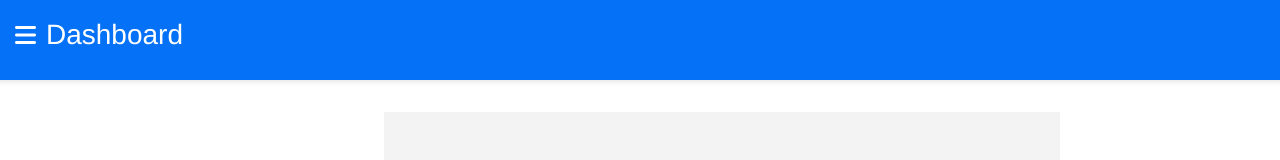
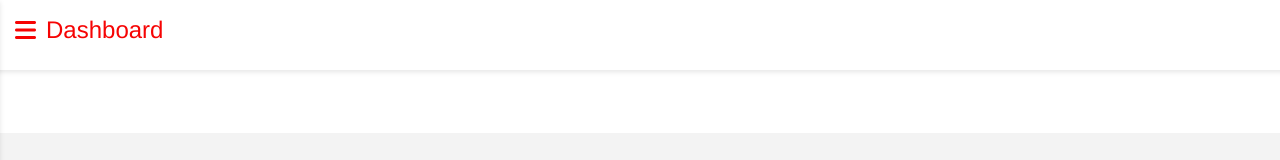
Before and after one commit to AbhiRami007/vue-dashboard, a Vue app: page /chart in a window 1280 px wide. Shown: the top 160 px of the page. Built offline with nearby package versions, Linux system fonts and the light colour scheme.

Commit message:
adjsting the stylings

```diff
--- a/src/components/ChartPage.vue
+++ b/src/components/ChartPage.vue
@@ -30,7 +30,7 @@
   components: {
     LineChart,
     BarChart,
-      PieChart
+    PieChart,
   },
   data() {
     return {
@@ -46,7 +46,7 @@
         September: 2700,
         October: 3000,
         November: 3200,
-          December: 3500
+        December: 3500,
       },
       lineChartOptions: {
         responsive: true,
@@ -54,57 +54,56 @@
           x: {
             title: {
               display: true,
-                text: "Month"
-              }
+              text: "Month",
+            },
           },
           y: {
             title: {
               display: true,
-                text: "Sales ($)"
-              }
-            }
-          }
+              text: "Sales ($)",
+            },
+          },
+        },
       },
       barChartData: {
         "Product A": 5000,
         "Product B": 8000,
-          "Product C": 7000
+        "Product C": 7000,
       },
       barChartOptions: {
         responsive: true,
         title: {
           display: true,
-            text: "Revenue Comparison"
-          }
+          text: "Revenue Comparison",
+        },
       },
       pieChartData: {
         "Product A": 50,
         "Product B": 30,
-          "Product C": 20
-        }
+        "Product C": 20,
+      },
     };
   },
   mounted() {
-      console.log('Charts are mounted!');
-    }
+    console.log("Charts are mounted!");
+  },
 };
 </script>
 
 <style scoped>
 /* Styles for chart layout */
 .data-container {
-  margin: 5rem;
+  margin: 20px;
   margin-top: 2rem;
   background-color: #f3f3f3;
   padding: 2rem;
-  width: 50%;
-  margin-left: 20%;
+  width: 100%;
 }
 .data-container > h1 {
   color: #f66e04;
   text-align: center;
 }
-.chart{
+.chart {
   padding: 20px;
   background-color: #fff;
 }
--- a/src/components/DashboardPage.vue
+++ b/src/components/DashboardPage.vue
@@ -3,14 +3,14 @@
     <div class="banner">
       <div class="banner-left">
         <div class="bannertext">
-          <h2 class="title">
+          <div class="title">
             {{
               userData
                 ? `Hello, ${userData.firstName} ${userData.lastName}!`
                 : "Hello!"
             }}
-          </h2>
-          <h2 class="subtitle">Welcome to your Dashboard..</h2>
+          </div>
+          <div class="subtitle">Welcome to your Dashboard..</div>
         </div>
       </div>
     </div>
@@ -155,7 +155,8 @@ export default {
 .bannertext {
   display: flex;
   flex-direction: column;
-  margin-left: 3rem;
+  margin-left: 25px;
+  margin-top: 20px;
 }
 
 .banner-left {
--- a/src/components/LayoutPage.vue
+++ b/src/components/LayoutPage.vue
@@ -4,7 +4,7 @@
     <div class="stickybar">
       <div class="stickybarContent">
         <i
-          class="fa-solid fa-bars stickybar-icon"
+          class="fa-solid fa-bars stickybar-icon2"
           @click="toggleSidebar"
           aria-hidden="true"
         ></i>
@@ -101,7 +101,8 @@ export default {
   left: -250px;
   width: 250px;
   height: 100%;
-  background-color: rgb(253, 253, 253);
+  background-color: #3e3834;
+  box-shadow: 0px 2px 5px rgba(0, 0, 0, 0.1);
   padding-top: 20px;
   transition: 0.3s ease-in-out;
   z-index: 1000;
@@ -119,12 +120,13 @@ export default {
 }
 
 h1 {
-  font-size: 28px;
-  font-weight: 300;
+  font-size: 24px;
+  font-weight: 500;
+  color: #f60404;
 }
 
 .sidebar-link {
-  color: #0471f6;
+  color: #ffffff;
   padding: 10px 15px;
   text-decoration: none;
   font-size: 18px;
@@ -132,7 +134,7 @@ h1 {
 }
 
 .sidebar-link:hover {
-  background-color: #0471f6;
+  background-color: #5e5e5e;
   color: white;
 }
 
@@ -148,8 +150,8 @@ h1 {
   top: 0;
   width: 100%;
   left: -5px;
-  height: 80px;
-  background-color: #0471f6;
+  height: 70px;
+  background-color: #ffffff;
   color: white;
   padding: 0px 20px;
   z-index: 999;
@@ -162,10 +164,17 @@ h1 {
   align-items: center;
 }
 
+.stickybar-icon2 {
+  font-size: 24px;
+  margin-right: 10px;
+  cursor: pointer;
+  color: #f60404;
+}
 .stickybar-icon {
   font-size: 24px;
   margin-right: 10px;
   cursor: pointer;
+  color: #ffffff;
 }
 
 .content {
--- a/src/components/NewsData.vue
+++ b/src/components/NewsData.vue
@@ -16,7 +16,6 @@
     <p v-else>No news data available.</p>
   </div>
 </template>
-
 
 <script>
 import { ref, onMounted, computed } from "vue";
@@ -296,12 +295,10 @@ h3 {
 }
 
 .news-data-container {
-    margin: 5rem;
   margin-top: 2rem;
   background-color: #f3f3f3;
-  padding: 2rem;
-  width: 50%;
-  margin-left: 20%;
+
+  width: 100%;
 }
 
 .userlist-container-main,
@@ -309,7 +306,7 @@ h3 {
   width: 50%; /* Full width */
 }
 
-.news-data-container > h1{
+.news-data-container > h1 {
   color: #f66e04;
   text-align: center;
 }
@@ -369,7 +366,7 @@ h3 {
     flex-direction: column; /* Stack user profile widget items */
   }
 
-  .news-data-container{
+  .news-data-container {
     width: 90%; /* Adjust container width */
     margin-left: auto; /* Center align */
     margin-right: auto; /* Center align */
@@ -393,5 +390,4 @@ h3 {
     font-size: 18px; /* Adjust widget subtitle size */
   }
 }
-
 </style>
--- a/src/components/SpaceStationData.vue
+++ b/src/components/SpaceStationData.vue
@@ -24,11 +24,14 @@
     <div v-else-if="people.length > 0">
       <h3>People in Space Right Now</h3>
       <div class="widgetcardSpace">
-          <h1>{{ people.length }}</h1> <!-- Number of people -->
+        <h1>{{ people.length }}</h1>
+        <!-- Number of people -->
       </div>
       <ul>
         <li v-for="(person, index) in people.slice(0, 10)" :key="index">
-            <p><b>{{ person.name }}</b></p>
+          <p>
+            <b>{{ person.name }}</b>
+          </p>
           <p>Craft: {{ person.craft }}</p>
         </li>
       </ul>
@@ -62,7 +65,9 @@
     // Fetch ISS Position Data
     async fetchSpaceData() {
       try {
-          const response = await axios.get("http://api.open-notify.org/iss-now.json");
+        const response = await axios.get(
+          "http://api.open-notify.org/iss-now.json"
+        );
         console.log(response.data);
         this.data = response.data;
       } catch (error) {
@@ -75,7 +80,9 @@
     // Fetch People in Space Data
     async fetchPeopleData() {
       try {
-          const response = await axios.get("http://api.open-notify.org/astros.json");
+        const response = await axios.get(
+          "http://api.open-notify.org/astros.json"
+        );
         console.log(response.data);
         this.people = response.data.people;
       } catch (error) {
@@ -321,12 +328,10 @@ h3 {
 .news-data-container,
 .userlist-container-main,
 .space-data-container {
-  margin: 5rem;
   margin-top: 2rem;
   background-color: #f3f3f3;
   padding: 2rem;
-  width: fit-content;
-  margin-left: 20%;
+  width: 100%;
 }
 
 .userlist-container-main,
@@ -422,5 +427,4 @@ h3 {
     font-size: 18px; /* Adjust widget subtitle size */
   }
 }
-
 </style>
--- a/src/components/WeatherData.vue
+++ b/src/components/WeatherData.vue
@@ -208,6 +208,7 @@ export default {
   .weather-container {
     width: 100%; /* Take full width of the screen */
     padding: 1rem;
+    border-radius: 20%;
   }
 
   .weather-head > h1 {
```
Lines whose indentation alone changed are shown as unchanged.
